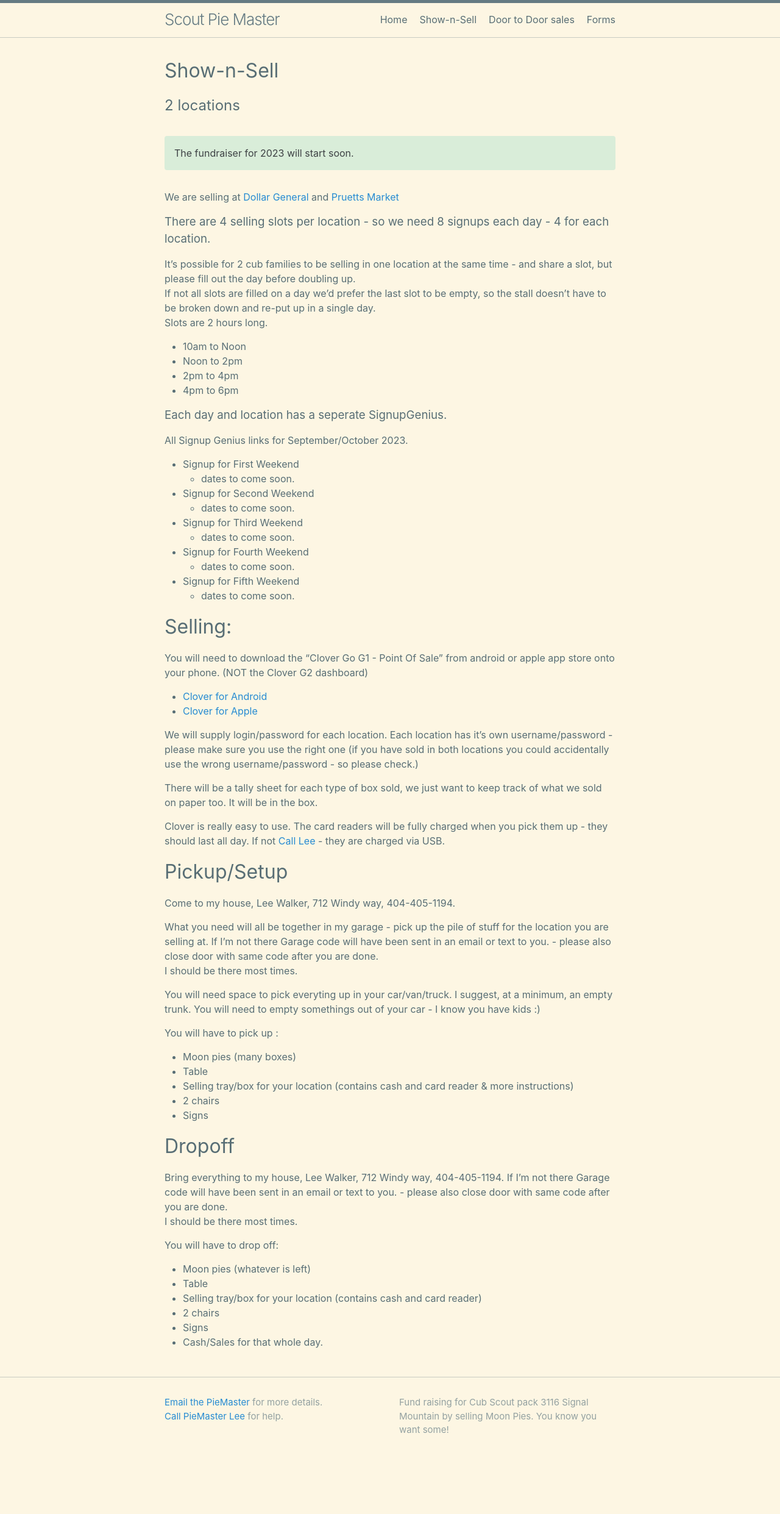
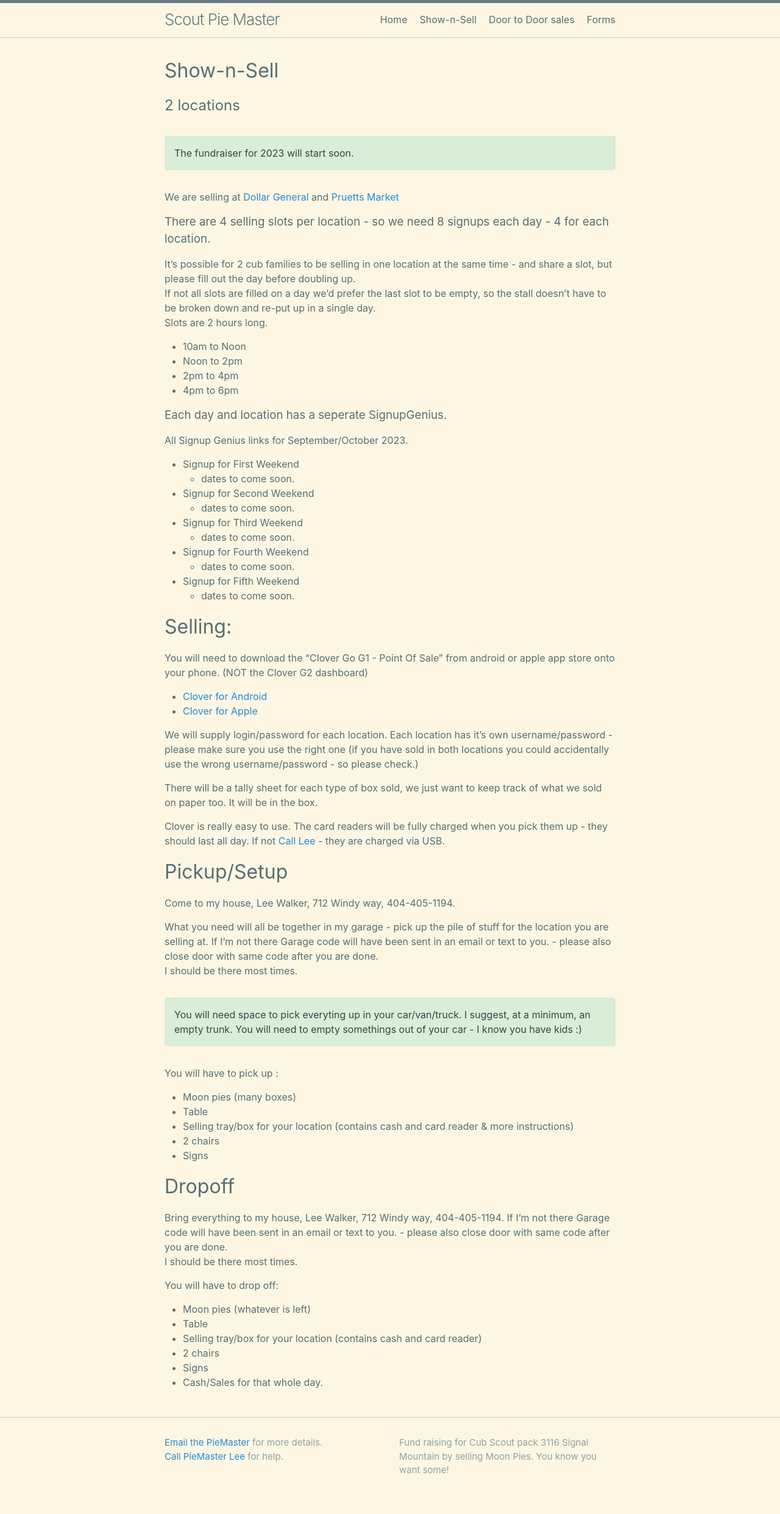
Before and after one commit to CodeJourneymen/scoutpiemaster, a Jekyll site: the page built from shownsell.md, in a window 1280 px wide. Shown: the whole page at 61% size. Built offline with Jekyll 4.4.1, drawn with Linux system fonts in a browser that asks for light colours; before the commit the page ends 2417 px from its top, so only the background shows below that.

Commit message:
Update shownsell.md

```diff
--- a/shownsell.md
+++ b/shownsell.md
@@ -55,6 +55,7 @@ What you need will all be together in my garage - pick up the pile of stuff for
 <br/>
 I should be there most times.
 
+{: .notice--success }
 You will need space to pick everyting up in your car/van/truck.
 I suggest, at a minimum, an empty trunk.
 You will need to empty somethings out of your car - I know you have kids :)
```
